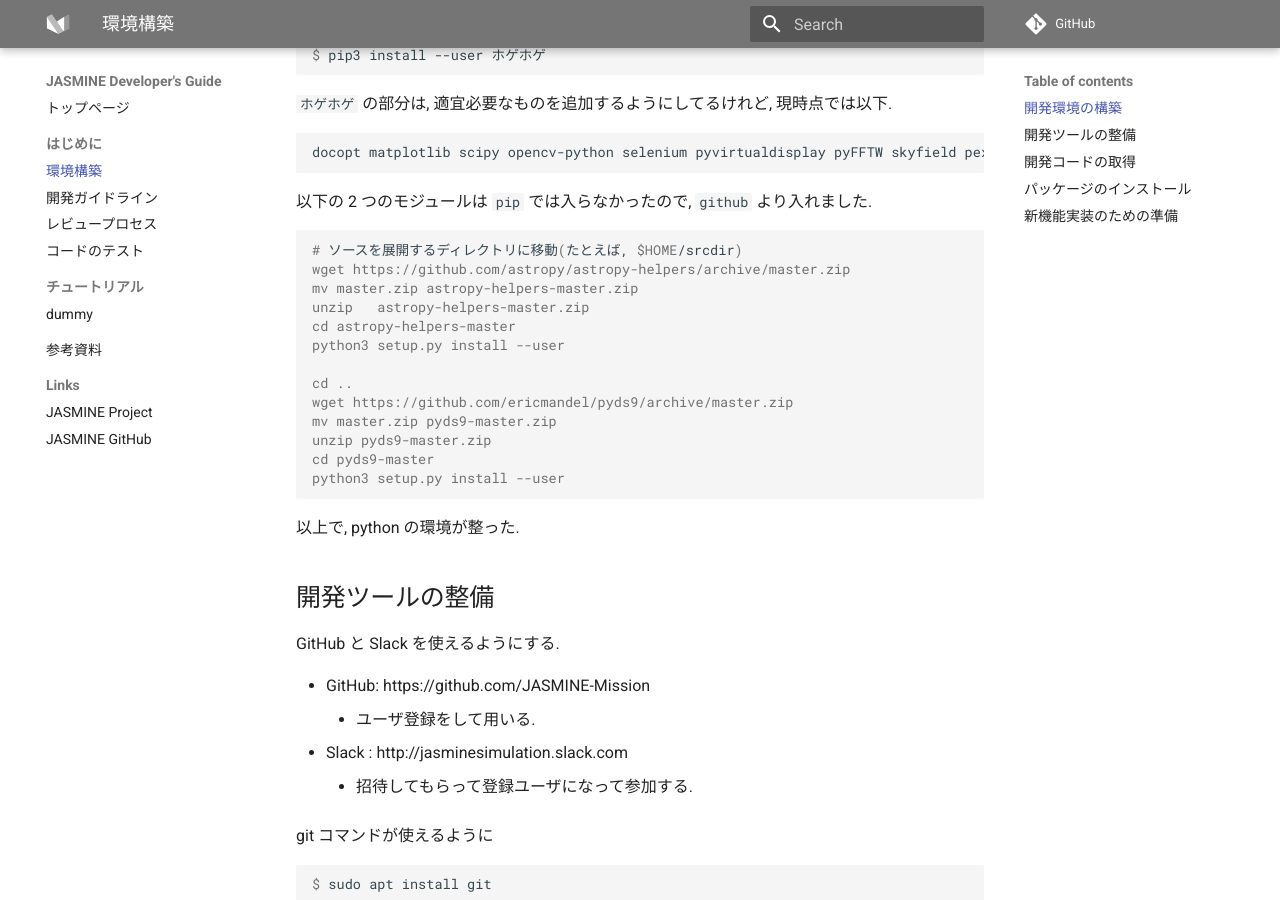
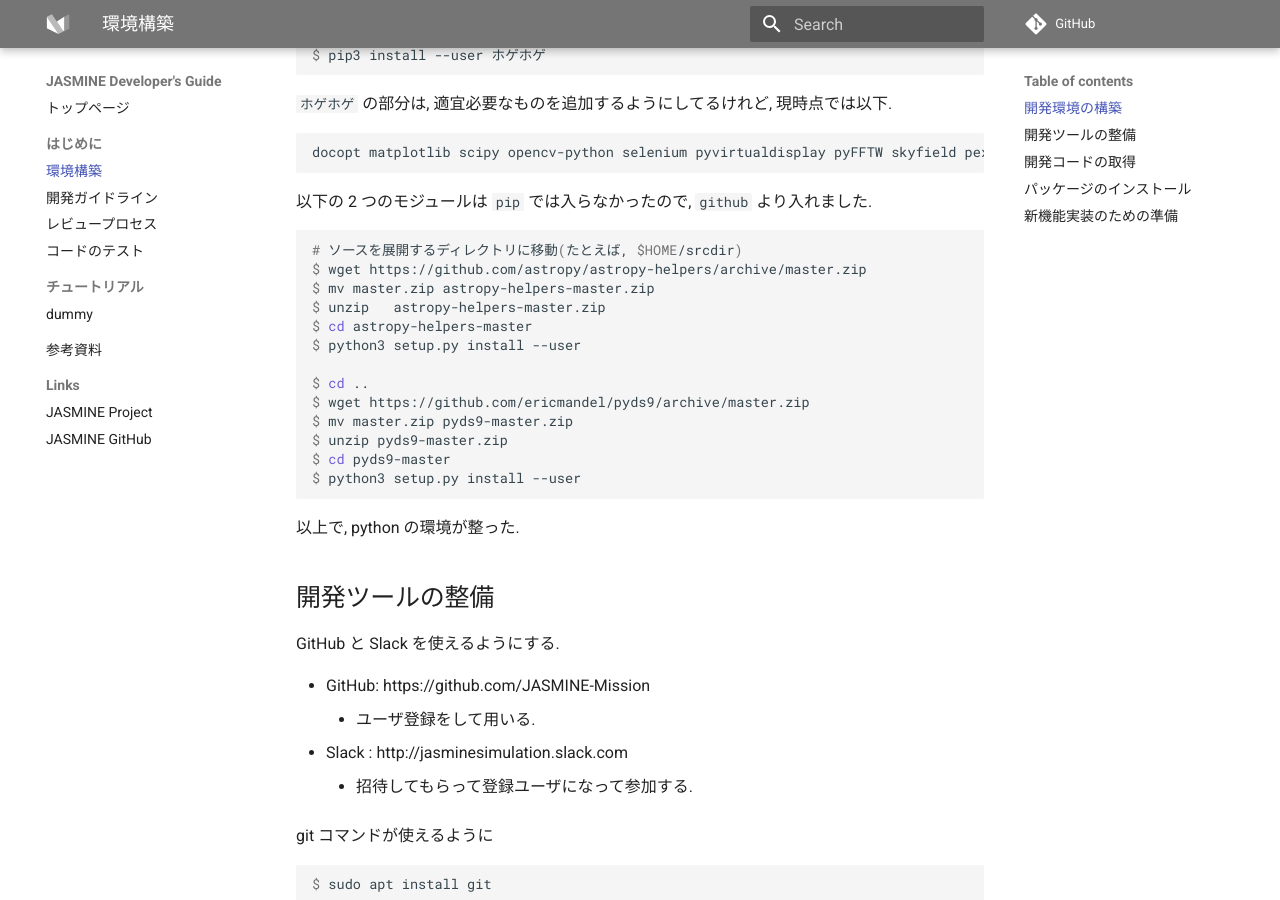
Before and after one commit to JASMINE-Mission/devguide, an MkDocs documentation site: the page built from docs/startup/setup.md, in a window 1280 px wide and 900 px high, scrolled down 517 px. Built offline with MkDocs 1.6.1 and Material for MkDocs 9.7.7, drawn with Linux system fonts in a browser that asks for light colours; comment, search, counter and statistics services are not loaded.

Commit message:
append `$` in console

````diff
--- a/docs/startup/setup.md
+++ b/docs/startup/setup.md
@@ -32,18 +32,18 @@ docopt matplotlib scipy opencv-python selenium pyvirtualdisplay pyFFTW skyfield
 
 ``` console
 # ソースを展開するディレクトリに移動(たとえば, $HOME/srcdir)
-wget https://github.com/astropy/astropy-helpers/archive/master.zip
-mv master.zip astropy-helpers-master.zip
-unzip   astropy-helpers-master.zip
-cd astropy-helpers-master
-python3 setup.py install --user
+$ wget https://github.com/astropy/astropy-helpers/archive/master.zip
+$ mv master.zip astropy-helpers-master.zip
+$ unzip   astropy-helpers-master.zip
+$ cd astropy-helpers-master
+$ python3 setup.py install --user
 
-cd ..
-wget https://github.com/ericmandel/pyds9/archive/master.zip
-mv master.zip pyds9-master.zip
-unzip pyds9-master.zip
-cd pyds9-master
-python3 setup.py install --user
+$ cd ..
+$ wget https://github.com/ericmandel/pyds9/archive/master.zip
+$ mv master.zip pyds9-master.zip
+$ unzip pyds9-master.zip
+$ cd pyds9-master
+$ python3 setup.py install --user
 ```
 
 以上で, python の環境が整った.
````
